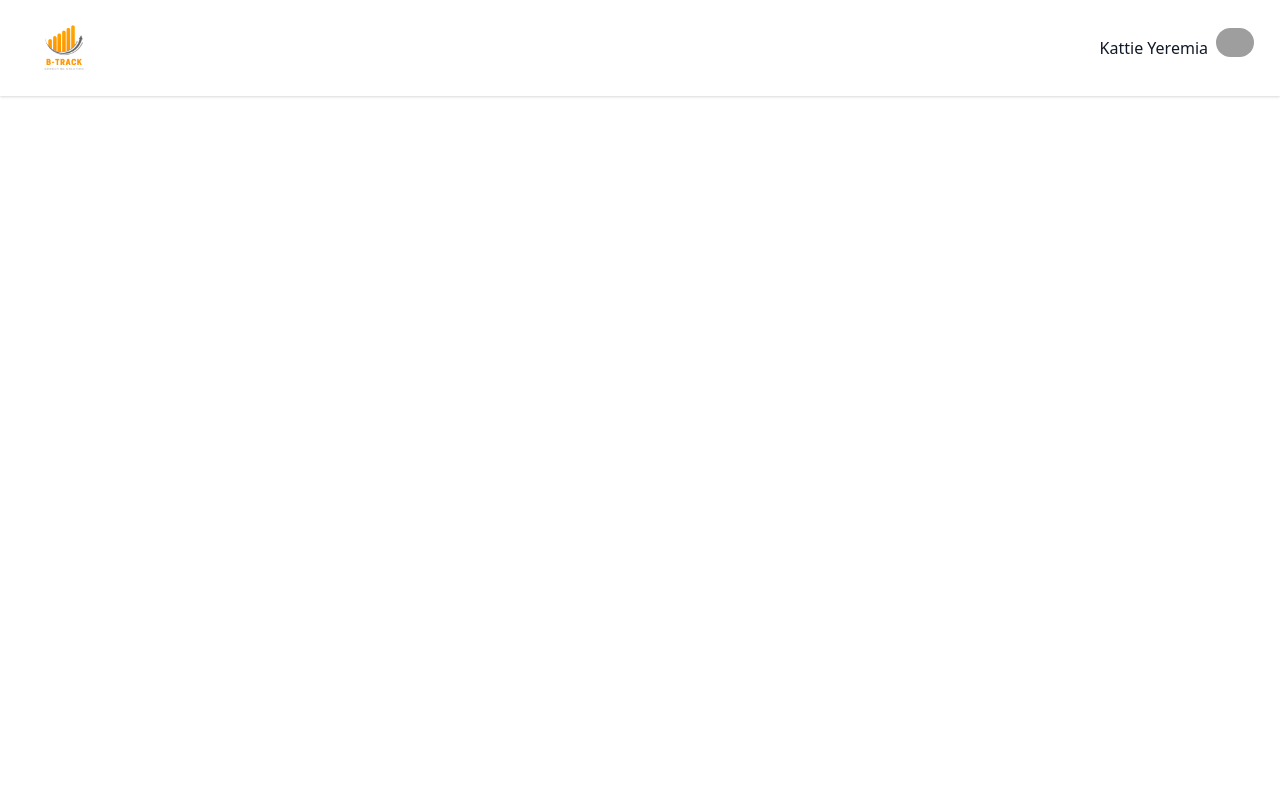
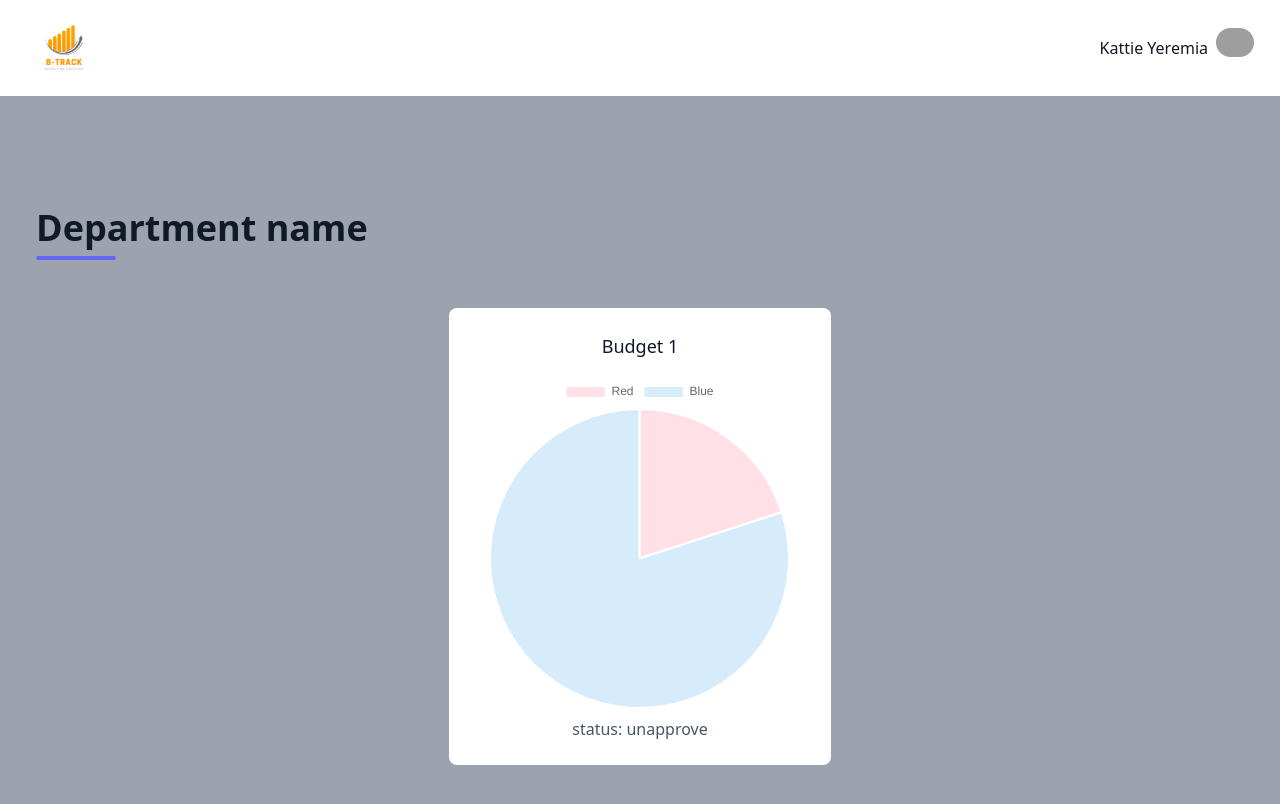
Before and after one commit to Hacktiv-B-Track/B-track-client, a React (Create React App) app in the folder b-track/: page / in a window 1280 px wide. Shown: the top 804 px of the page. Built offline with nearby package versions, Linux system fonts and the light colour scheme; grey boxes are pictures that could not be loaded.

Commit message:
add pie chart component

```diff
--- a/b-track/package.json
+++ b/b-track/package.json
@@ -8,8 +8,10 @@
     "@testing-library/react": "^11.2.7",
     "@testing-library/user-event": "^12.8.3",
     "axios": "^0.21.4",
+    "chart.js": "^3.5.1",
     "daisyui": "^1.14.0",
     "react": "^17.0.2",
+    "react-chartjs-2": "^3.0.5",
     "react-dom": "^17.0.2",
     "react-redux": "^7.2.5",
     "react-router-dom": "^5.3.0",
--- a/b-track/src/App.js
+++ b/b-track/src/App.js
@@ -1,14 +1,16 @@
-// import { Switch, Route } from "react-router-dom";
+import { Switch, Route } from "react-router-dom";
 import Navbar from "./pages/Navbar";
+import DashboardDepartment from "./pages/DashboardDepartment";
 
 function App() {
   return (
     <>
       <Navbar />
-      {/* <Switch>
-        <Route exact path="/" component={Tes} />
-        <Route path="/add" component={Tes} />
-      </Switch> */}
+
+      <Switch>
+        <Route exact path="/" component={DashboardDepartment} />
+        {/* <Route path="/add" component={Tes} /> */}
+      </Switch>
     </>
   );
 }
--- /dev/null
+++ b/b-track/src/components/PieChart.js
@@ -0,0 +1,31 @@
+import React from "react";
+import { Pie } from "react-chartjs-2";
+
+const options = {
+  maintainAspectRatio: true,
+  legend: { display: false },
+  tooltips: { enabled: false },
+  //! Tooltip & legend gak jalan
+};
+
+export default function PieChart() {
+  return (
+    <>
+      <Pie
+        data={{
+          labels: ["Red", "Blue"],
+          datasets: [
+            {
+              data: [20, 80],
+              backgroundColor: [
+                "rgba(255, 99, 132, 0.2)",
+                "rgba(54, 162, 235, 0.2)",
+              ],
+            },
+          ],
+        }}
+        options={options}
+      />
+    </>
+  );
+}
--- /dev/null
+++ b/b-track/src/pages/DashboardDepartment.js
@@ -0,0 +1,41 @@
+import React from "react";
+import PieChart from "../components/PieChart";
+
+export default function DashboardDepartment() {
+  return (
+    <>
+      {/* section main app.js */}
+      <div className="max-w-full max-h-full min-h-screen bg-gray-400">
+        <div className="container mx-auto">
+          {/* Department Dashboard */}
+          <section className="text-gray-600 body-font">
+            <div className="container px-5 py-24 mx-auto max-w-7x1">
+              <div className="flex flex-wrap w-full p-4 mb-4">
+                <div className="w-full mb-6 lg:mb-0">
+                  <h1 className="mb-2 text-5xl font-bold text-gray-900 sm:text-4xl title-font">
+                    Department name
+                  </h1>
+                  <div className="w-20 h-1 bg-indigo-500 rounded"></div>
+                </div>
+              </div>
+              <div className="flex flex-wrap justify-center">
+                {/* Card Pie */}
+                <div className="p-4 xl:w-1/3 md:w-1/2">
+                  <div className="p-6 bg-white rounded-lg">
+                    <h2 className="mb-4 text-lg font-medium text-center text-gray-900">
+                      Budget 1
+                    </h2>
+                    <PieChart />
+                    <p className="mt-2 font-medium text-center">
+                      status: unapprove
+                    </p>
+                  </div>
+                </div>
+              </div>
+            </div>
+          </section>
+        </div>
+      </div>
+    </>
+  );
+}
```
Also changed, not shown: 1 other file (tests, documents, lock files or other folders).
